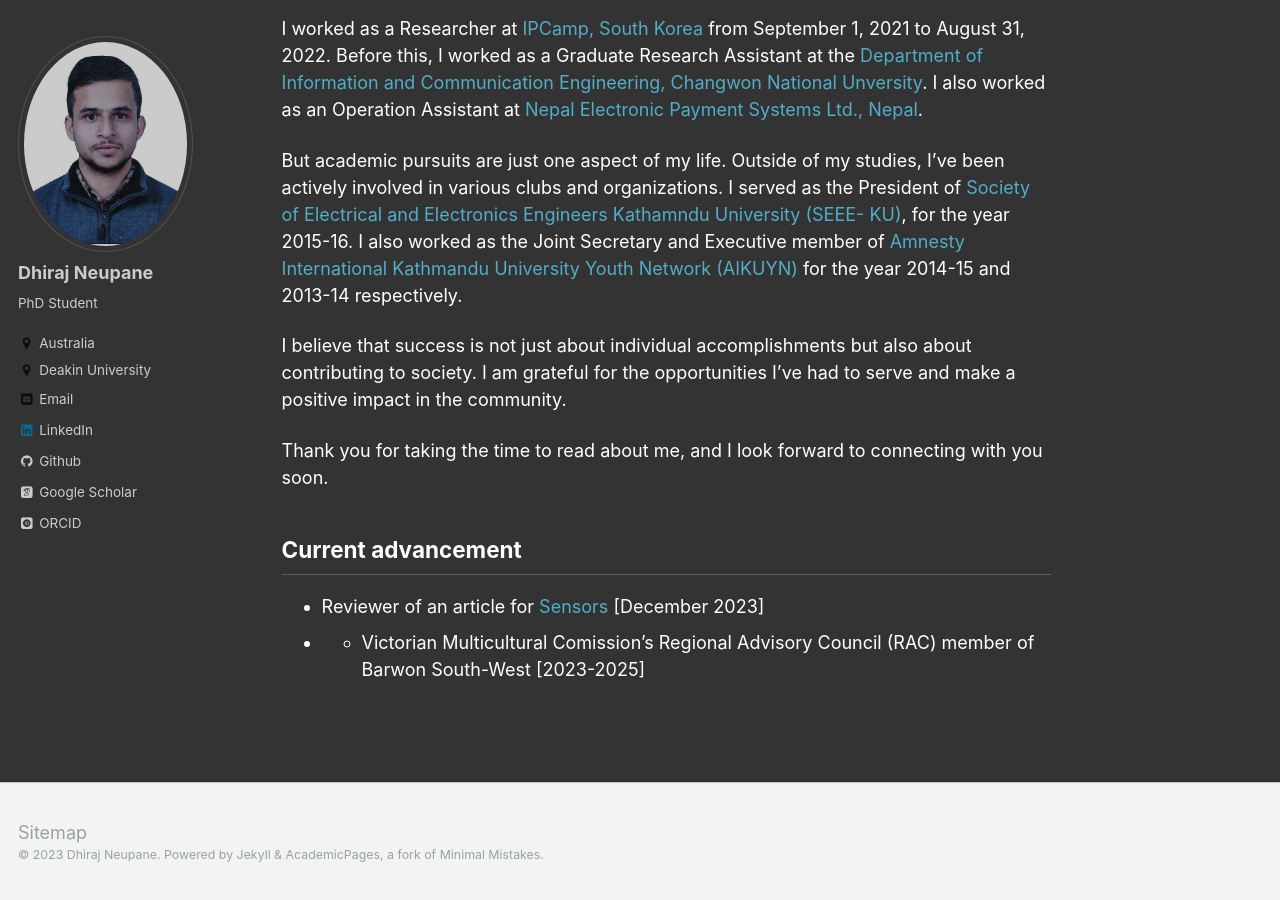
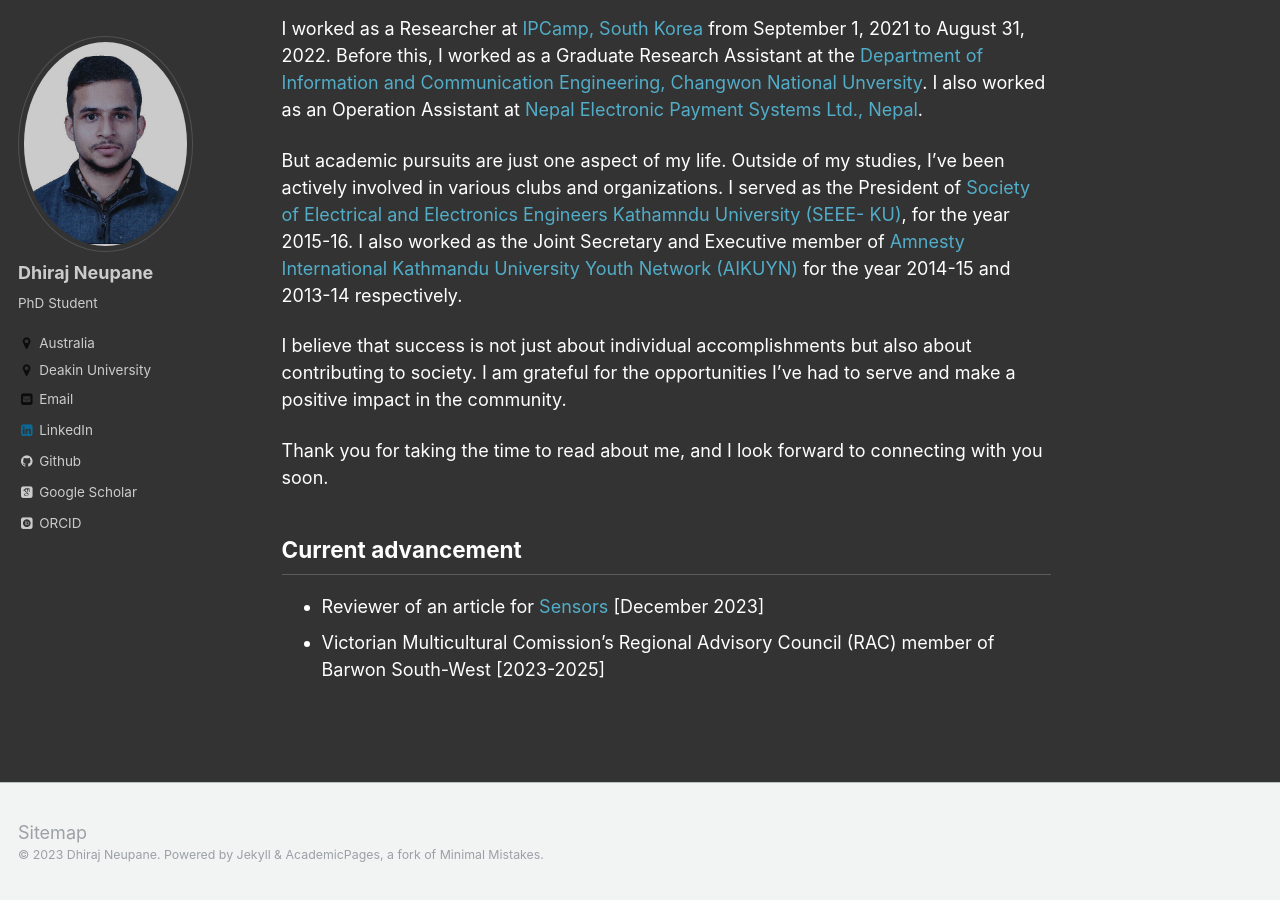
Before and after one commit to dhirajneupane/academicPortfolio, a Jekyll site: the page built from _pages/about.md, in a window 1280 px wide and 900 px high, scrolled down 674 px. Built offline with Jekyll 4.4.1, drawn with Linux system fonts in a browser that asks for light colours; some web fonts are replaced.

```diff
--- a/_pages/about.md
+++ b/_pages/about.md
@@ -27,4 +27,4 @@ Thank you for taking the time to read about me, and I look forward to connecting
 
 ## Current advancement
 * Reviewer of an article for [Sensors](https://github.com/dhirajneupane/academicPortfolio/blob/main/files/ReviewerCertificates/RC_sesnor.pdf){:target="_blank"} [December 2023]
-* * Victorian Multicultural Comission's Regional Advisory Council (RAC) member of Barwon South-West [2023-2025]
+* Victorian Multicultural Comission's Regional Advisory Council (RAC) member of Barwon South-West [2023-2025]
```
